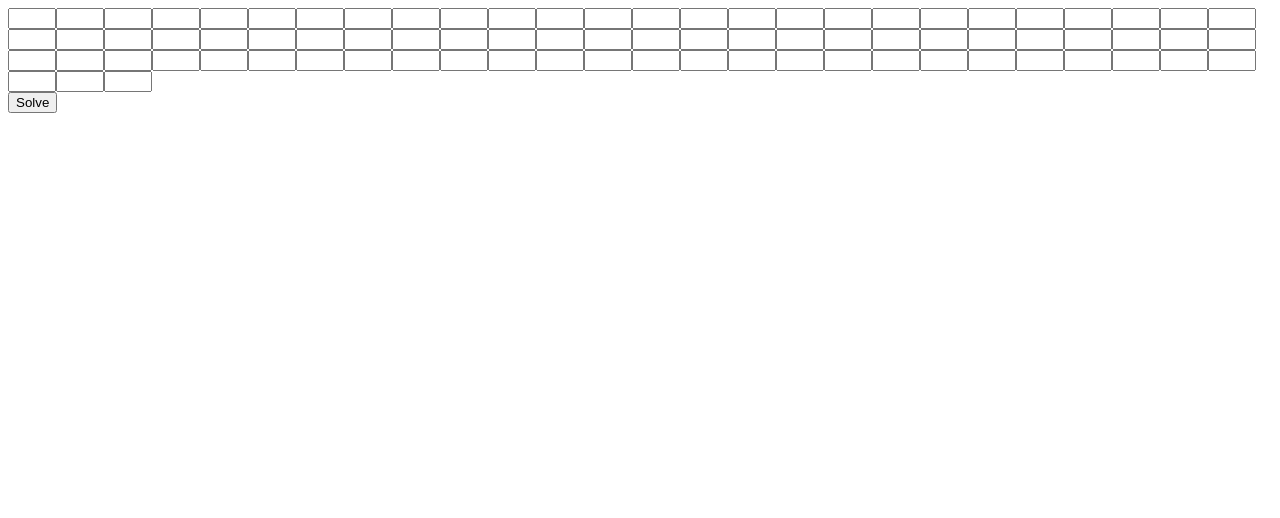
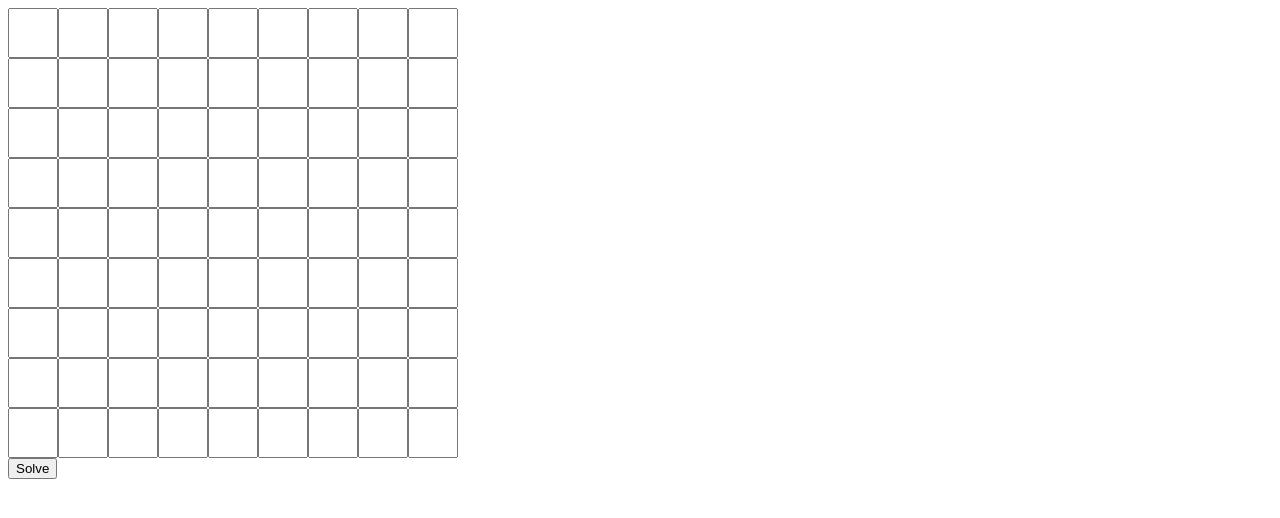
Before and after one commit to ranmac2/Sudoku-Solver, a plain HTML site: page index.html in a window 1280 px wide. Drawn offline with Linux system fonts and the light colour scheme.

Commit message:
built the playing grid

```diff
--- a/css/main.css
+++ b/css/main.css
@@ -0,0 +1,4 @@
+#solve-button {
+    display: flex;
+    clear: both;
+}
--- a/index.html
+++ b/index.html
@@ -3,11 +3,11 @@
   <head>
     <meta charset="UTF-8" />
     <title>Sudoku Solver</title>
-    <link ref="stylesheet" href="css/main.css" />
+    <link ref="stylesheet" type="text/css" href="./css/main.css" />
   </head>
   <body>
     <div id="puzzle"></div>
     <button id="solve-button">Solve</button>
-    <script src="js/app.js"></script>
+    <script src="./js/app.js"></script>
   </body>
 </html>
--- a/js/app.js
+++ b/js/app.js
@@ -1,5 +1,5 @@
-const puzzleBoard = document.getElementById("puzzle");
-const solveButton = document.getElementById("solve-button");
+const puzzleBoard = document.querySelector("#puzzle");
+const solveButton = document.querySelector("#solve-button");
 const squares = 81;
 
 for (let i = 0; i < squares; i++) {
@@ -7,5 +7,11 @@ for (let i = 0; i < squares; i++) {
   inputElement.setAttribute("type", "number");
   inputElement.setAttribute("min", "0");
   inputElement.setAttribute("max", "9");
+  inputElement.style.height = "50px";
+  inputElement.style.width = "50px";
+  inputElement.style.boxSizing = "border-box";
+  inputElement.style.borderSpacing = "0";
+  puzzleBoard.style.height = "450px";
+  puzzleBoard.style.width = "450px";
   puzzleBoard.appendChild(inputElement);
 }
```
